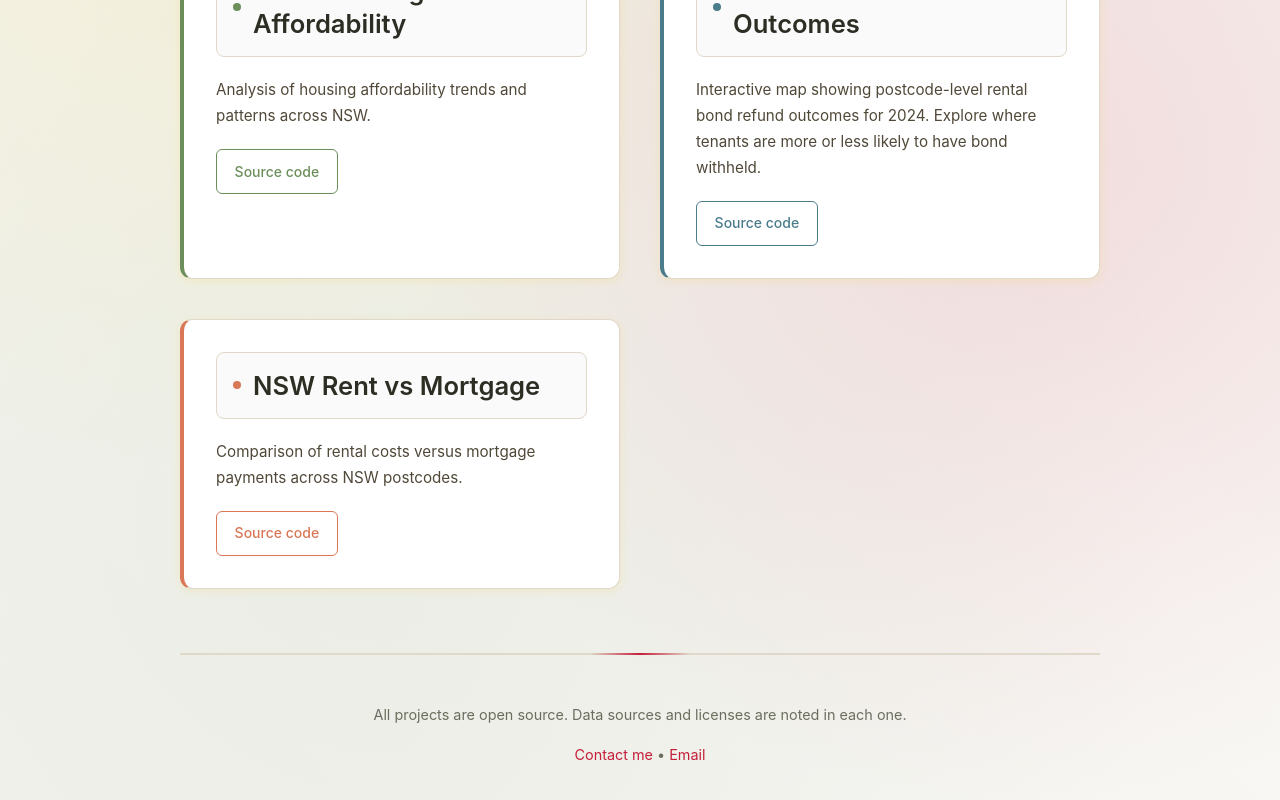
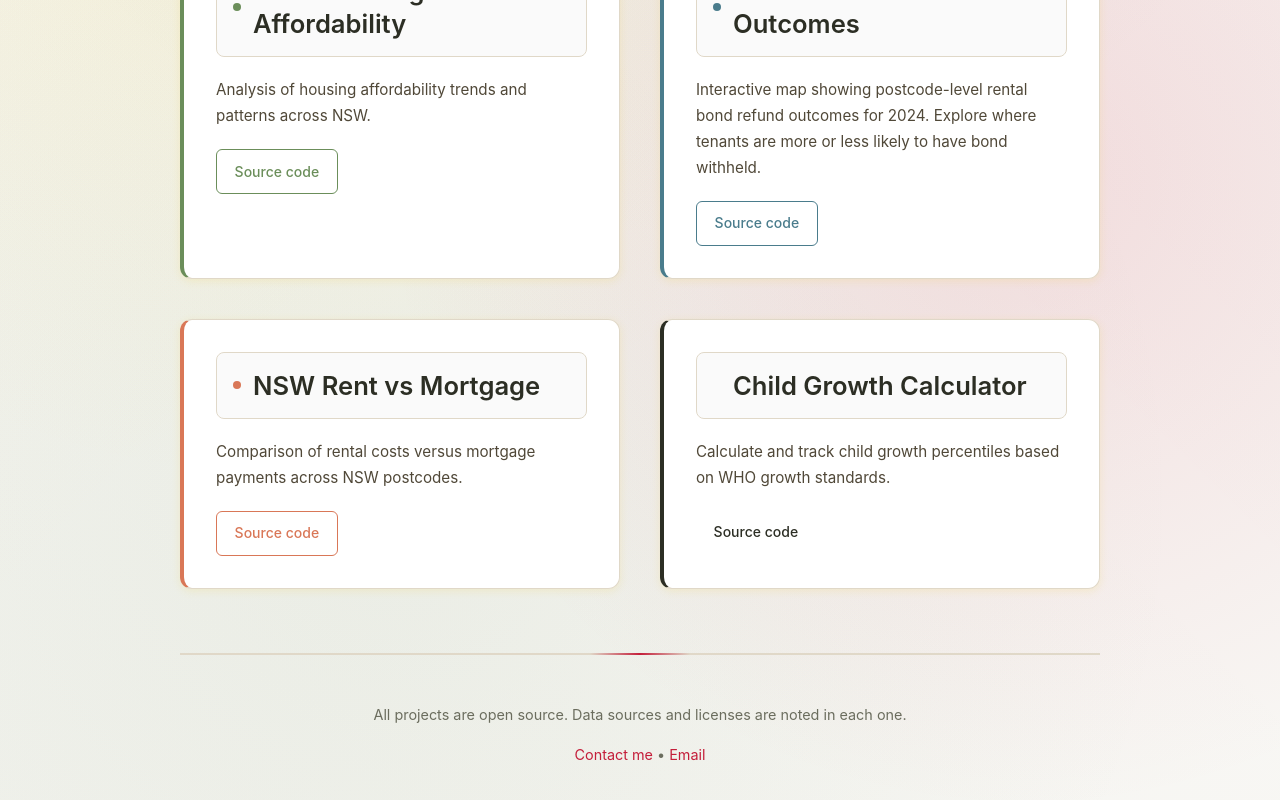
Before and after one commit to aussiedatagal/aussiedatagal.github.io, a React (Create React App) app: page / in a window 1280 px wide. Shown: the part 822-1622 px from the top of the page. Built offline with nearby package versions, Linux system fonts and the light colour scheme; no server answers; a web font is replaced by a local one.

Commit message:
Add growth calculator to the project list

```diff
--- a/src/projects.js
+++ b/src/projects.js
@@ -33,5 +33,12 @@ export const projects = [
     description: 'Comparison of rental costs versus mortgage payments across NSW postcodes.',
     liveUrl: 'https://aussiedatagal.github.io/nsw-rent-vs-mortgage/',
     repoUrl: 'https://github.com/aussiedatagal/nsw-rent-vs-mortgage'
+  },
+  {
+    id: 'child-growth-calculator',
+    title: 'Child Growth Calculator',
+    description: 'Calculate and track child growth percentiles based on WHO growth standards.',
+    liveUrl: 'https://aussiedatagal.github.io/child-growth-calculator/',
+    repoUrl: 'https://github.com/aussiedatagal/child-growth-calculator'
   }
 ];
```
